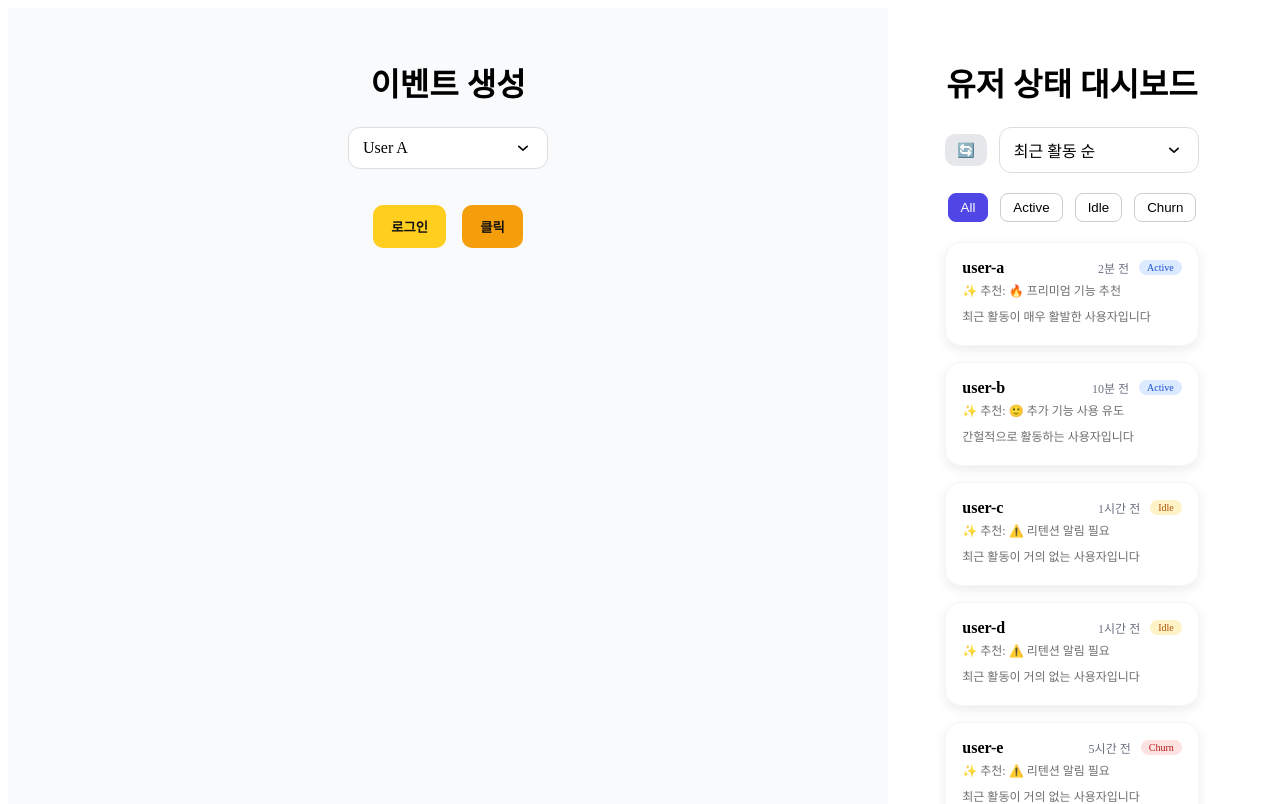
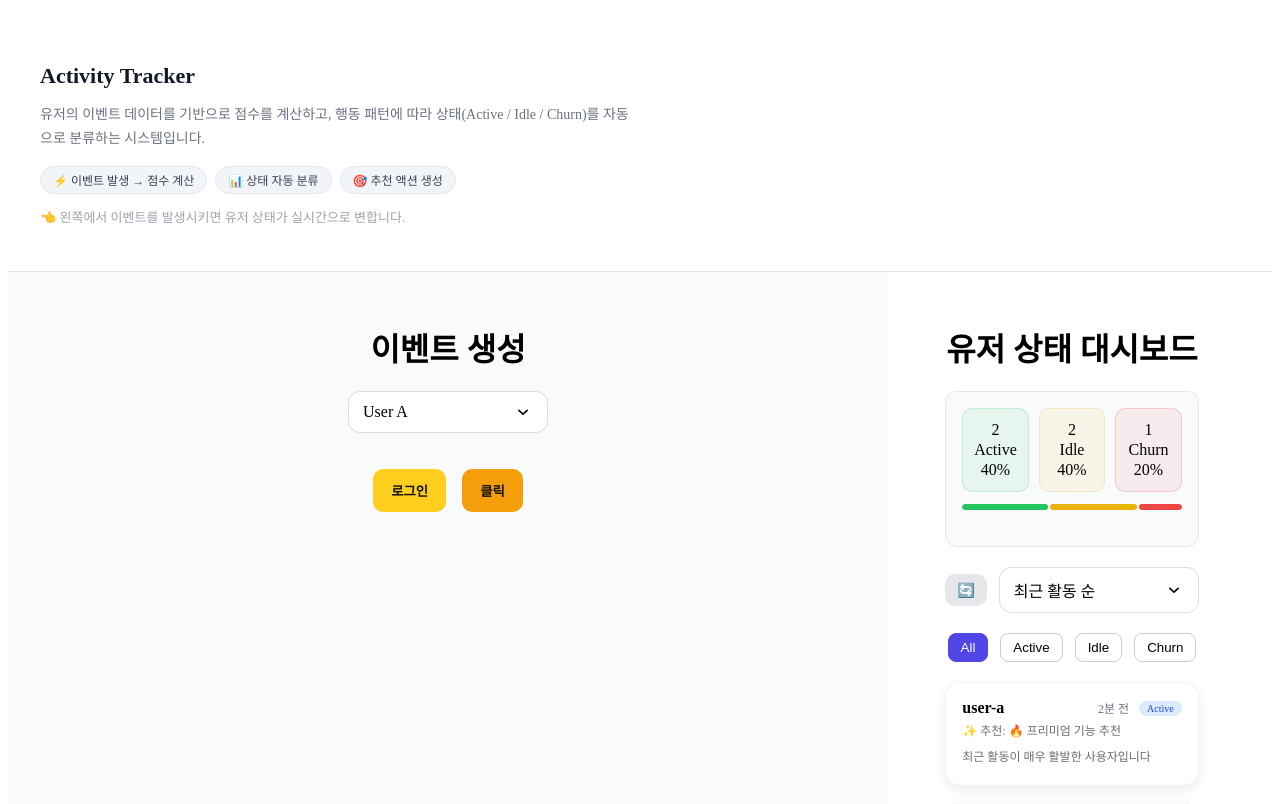
Before and after one commit to ZetGar/DevPlayground, a Next.js app: page /activity-tracker in a window 1280 px wide. Shown: the top 804 px of the page. Built offline with nearby package versions, Linux system fonts and the light colour scheme.

Commit message:
feat: 프로젝트 설명 및 상태 시각화 추가

```diff
--- a/app/activity-tracker/components/Dashboard/Dashboard.tsx
+++ b/app/activity-tracker/components/Dashboard/Dashboard.tsx
@@ -8,6 +8,7 @@ import { UserStatus } from "@/lib/activity/types";
 import Button from "../ui/Button/Button";
 import UserCard from "../ui/UserCard/UserCard";
 import Select from "../ui/Select/Select";
+
 export default function Dashboard() {
   const { users, loading, error, fetchUsers } = useUsers();
   const [filter, setFilter] = useState<"All" | UserStatus>("All");
@@ -24,6 +25,17 @@ export default function Dashboard() {
 
     return () => clearInterval(interval);
   }, [fetchUsers]);
+
+  // 3. 시각화용 상태별 카운트
+  const statusCount = useMemo(() => {
+    return {
+      Active: users.filter((u) => u.status === "Active").length,
+      Idle: users.filter((u) => u.status === "Idle").length,
+      Churn: users.filter((u) => u.status === "Churn").length,
+    };
+  }, [users]);
+
+  const total = users.length;
 
   const filteredUsers = useMemo(() => {
     if (filter === "All") return users;
@@ -48,6 +60,47 @@ export default function Dashboard() {
   return (
     <div className={styles.dashboard}>
       <h1>유저 상태 대시보드</h1>
+
+      {total > 0 && (
+        <div className={styles.statsSection}>
+          <div className={styles.statsCards}>
+            {(["Active", "Idle", "Churn"] as UserStatus[]).map((status) => (
+              <div
+                key={status}
+                className={`${styles.statCard} ${styles[`stat${status}`]}`}
+                onClick={() => setFilter(status)}
+                role="button"
+              >
+                <span className={styles.statCount}>{statusCount[status]}</span>
+                <span className={styles.statLabel}>{status}</span>
+                <span className={styles.statPercent}>
+                  {total > 0
+                    ? Math.round((statusCount[status] / total) * 100)
+                    : 0}
+                  %
+                </span>
+              </div>
+            ))}
+          </div>
+
+          <div className={styles.distributionBar}>
+            {(["Active", "Idle", "Churn"] as UserStatus[]).map((status) => {
+              const pct =
+                total > 0
+                  ? Math.round((statusCount[status] / total) * 100)
+                  : 0;
+              return pct > 0 ? (
+                <div
+                  key={status}
+                  className={`${styles.barSegment} ${styles[`bar${status}`]}`}
+                  style={{ width: `${pct}%` }}
+                  title={`${status}: ${pct}%`}
+                />
+              ) : null;
+            })}
+          </div>
+        </div>
+      )}
 
       <div className={styles.buttonGroup}>
         <div className={styles.controls}>
@@ -80,23 +133,14 @@ export default function Dashboard() {
       </div>
 
       <div>
-        {/* 최초 로딩 */}
         {loading && users.length === 0 && <p>로딩 중...</p>}
-
-        {/* 업데이트 중 (데이터 있을 때) */}
         {loading && users.length > 0 && (
           <p className={styles.updating}>업데이트 중...</p>
         )}
-
-        {/* 에러 */}
         {error && <p style={{ color: "red" }}>{error}</p>}
-
-        {/* 빈 상태 */}
         {!loading && users.length === 0 && (
           <p className={styles.empty}>유저 데이터가 없습니다</p>
         )}
-
-        {/* 리스트 */}
         {sortedUsers.map((u) => (
           <UserCard key={u.userId} {...u} />
         ))}
--- a/app/activity-tracker/page.tsx
+++ b/app/activity-tracker/page.tsx
@@ -1,13 +1,32 @@
-
 import styles from "./styles/home.module.css"
 import EventPanel from "./components/EventPanel/EventPanel";
 import Dashboard from "./components/Dashboard/Dashboard";
 
 export default function Home() {
   return (
-    <div className={styles.layout}>
-      <EventPanel />
-      <Dashboard />
+    <div className={styles.container}>
+      {/* 2. 프로젝트 설명 */}
+      <div className={styles.intro}>
+        <h1 className={styles.introTitle}>Activity Tracker</h1>
+        <p className={styles.introDesc}>
+          유저의 이벤트 데이터를 기반으로 점수를 계산하고, 행동 패턴에 따라
+          상태(Active / Idle / Churn)를 자동으로 분류하는 시스템입니다.
+        </p>
+        <div className={styles.introBadges}>
+          <span className={styles.badge}>⚡ 이벤트 발생 → 점수 계산</span>
+          <span className={styles.badge}>📊 상태 자동 분류</span>
+          <span className={styles.badge}>🎯 추천 액션 생성</span>
+        </div>
+        <p className={styles.introGuide}>
+          👈 왼쪽에서 이벤트를 발생시키면 유저 상태가 실시간으로 변합니다.
+        </p>
+      </div>
+
+      {/* 기존 레이아웃 */}
+      <div className={styles.layout}>
+        <EventPanel />
+        <Dashboard />
+      </div>
     </div>
   );
 }
--- a/app/activity-tracker/styles/activityTraker.module.css
+++ b/app/activity-tracker/styles/activityTraker.module.css
@@ -125,3 +125,81 @@
   display: inline-block;
   animation: spin 1s linear infinite;
 }
+
+/* 분포 바 */
+.distributionBar {
+  display: flex;
+  height: 6px;
+  border-radius: 999px;
+  overflow: hidden;
+  gap: 2px;
+  margin-bottom: 20px;
+}
+
+.barSegment {
+  height: 100%;
+  border-radius: 999px;
+  transition: width 0.4s ease;
+}
+
+.barActive {
+  background: #22c55e;
+}
+
+.barIdle {
+  background: #eab308;
+}
+
+.barChurn {
+  background: #ef4444;
+}
+
+/* 시각화 섹션 */
+.statsSection {
+  display: flex;
+  flex-direction: column;
+  gap: 12px;
+  margin-bottom: 20px;
+  padding: 16px;
+  border-radius: 12px;
+  background: #f8fafc;
+  border: 1px solid #e5e7eb;
+}
+
+.statsCards {
+  display: flex;
+  gap: 10px;
+}
+
+.statCard {
+  flex: 1;
+  display: flex;
+  flex-direction: column;
+  align-items: center;
+  gap: 2px;
+  padding: 12px 8px;
+  border-radius: 10px;
+  border: 1px solid transparent;
+  cursor: pointer;
+  transition: transform 0.15s ease, box-shadow 0.15s ease;
+}
+
+.statCard:hover {
+  transform: translateY(-2px);
+  box-shadow: 0 4px 12px rgba(0, 0, 0, 0.08);
+}
+
+.statActive {
+  background: rgba(34, 197, 94, 0.08);
+  border-color: rgba(34, 197, 94, 0.2);
+}
+
+.statIdle {
+  background: rgba(234, 179, 8, 0.08);
+  border-color: rgba(234, 179, 8, 0.2);
+}
+
+.statChurn {
+  background: rgba(239, 68, 68, 0.08);
+  border-color: rgba(239, 68, 68, 0.2);
+}
--- a/app/activity-tracker/styles/home.module.css
+++ b/app/activity-tracker/styles/home.module.css
@@ -3,3 +3,72 @@
   grid-template-columns: 1fr 400px;
   gap: 24px;
 }
+
+/* ── home.module.css에 추가할 것 ── */
+
+.container {
+  display: flex;
+  flex-direction: column;
+  gap: 0;
+}
+
+/* 프로젝트 설명 */
+.intro {
+  padding: 40px 32px 32px;
+  border-bottom: 1px solid #e5e7eb;
+}
+
+.introTitle {
+  font-size: 22px;
+  font-weight: 700;
+  color: #111827;
+  margin-bottom: 8px;
+}
+
+.introDesc {
+  font-size: 14px;
+  color: #6b7280;
+  line-height: 1.7;
+  margin-bottom: 16px;
+  max-width: 600px;
+}
+
+.introBadges {
+  display: flex;
+  gap: 8px;
+  flex-wrap: wrap;
+  margin-bottom: 12px;
+}
+
+.badge {
+  font-size: 12px;
+  padding: 4px 12px;
+  border-radius: 999px;
+  background: #f1f5f9;
+  color: #374151;
+  border: 1px solid #e5e7eb;
+}
+
+.introGuide {
+  font-size: 13px;
+  color: #9ca3af;
+}
+
+
+.statCount {
+  font-size: 24px;
+  font-weight: 700;
+  color: #111827;
+  line-height: 1;
+}
+
+.statLabel {
+  font-size: 12px;
+  font-weight: 500;
+  color: #6b7280;
+}
+
+.statPercent {
+  font-size: 11px;
+  color: #9ca3af;
+}
```
Lines whose indentation alone changed are shown as unchanged.
